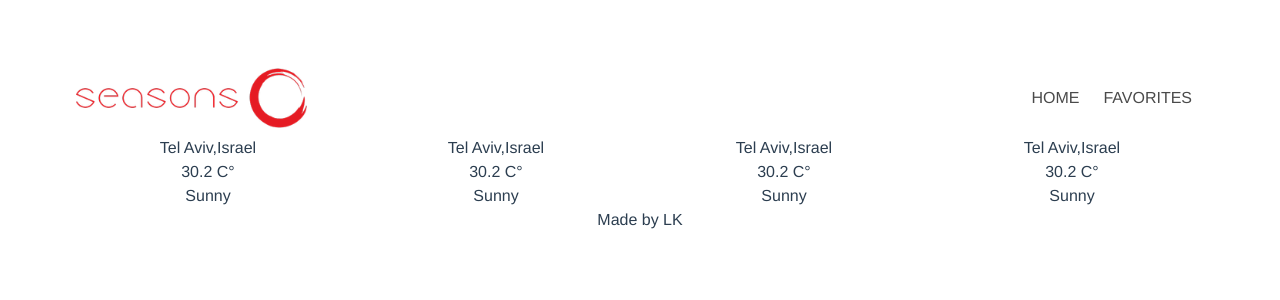
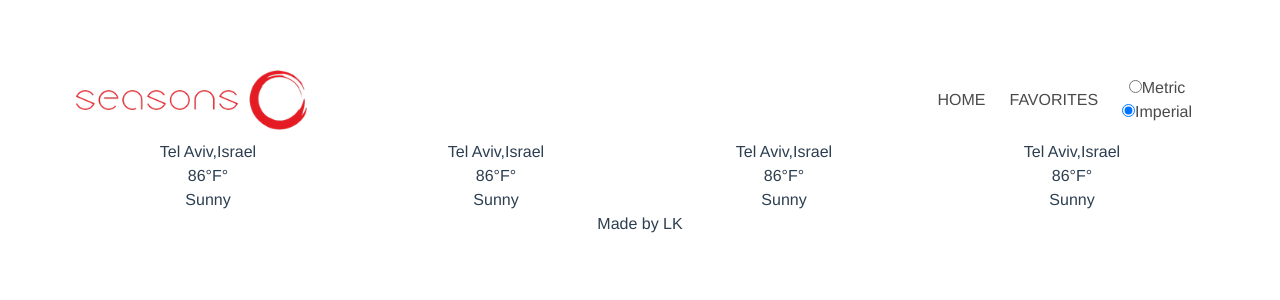
Before and after one commit to levkorsy/hwa, a Vue app: page /favorites in a window 1280 px wide. Shown: the top 300 px of the page. Built offline with nearby package versions, Linux system fonts and the light colour scheme; no server answers.

Commit message:
added far cel switch

```diff
--- /dev/null
+++ b/src/components/layout/UI/MeasureUnitsSwitch.vue
@@ -0,0 +1,30 @@
+<template>
+  <div>
+    <input type="radio" id="Metric" value="Metric" v-model="unit" @change="setMeasureUnit">
+    <label for="Metric">Metric</label>
+    <br>
+    <input type="radio" id="two" value="Imperial" v-model="unit" @change="setMeasureUnit">
+    <label for="two">Imperial</label>
+    <br>
+  </div>
+</template>
+
+<script>
+export default {
+  name: "MeasureUnitsSwitch",
+  data(){
+    return {
+      unit: 'Imperial'
+    }
+  },
+  methods:{
+    setMeasureUnit(){
+      this.$store.dispatch('main/changeMeasureUnit', this.unit)
+    }
+  }
+}
+</script>
+
+<style scoped>
+
+</style>
--- a/src/components/layout/currentLocation/MainLocationSecondaryComponent.vue
+++ b/src/components/layout/currentLocation/MainLocationSecondaryComponent.vue
@@ -12,6 +12,7 @@
 <script>
 import moment from "moment"
 import IconComponent from "../UI/IconComponent";
+import {mapState} from "vuex";
 export default {
   name: "MainLocationSecondaryComponent",
   components: {IconComponent},
@@ -22,6 +23,8 @@ export default {
     }
   },
   computed:{
+    ...mapState('main', ['measureUnits']),
+
     dayOfWeek(){
       return moment(this.item.Date).format('dddd');
     },
@@ -29,7 +32,8 @@ export default {
       return moment(this.item.Date).format('DD/MM/YYYY');
     },
     temperature(){
-      return `${this.item.Temperature.Minimum.Value}°${this.item.Temperature.Minimum.Unit} - ${this.item.Temperature.Maximum.Value}°${this.item.Temperature.Maximum.Unit}`;
+     return this.measureUnits === 'Metric' ? `${this.item.Temperature.Minimum.Value}°${this.item.Temperature.Minimum.Unit} - ${this.item.Temperature.Maximum.Value}°${this.item.Temperature.Maximum.Unit}`
+          : `${this.cToF(this.item.Temperature.Minimum.Value)}°F - ${this.cToF(this.item.Temperature.Maximum.Value)}°F`;
     },
     condition(){
       return this.item.Night.IconPhrase
@@ -39,7 +43,26 @@ export default {
       if(moment(this.item.Date).isSame(moment().add(1, 'day'), 'day')) return 'tomorrow'
       return ''
     }
-  }
+  },
+  methods:{
+    //TODO make mixin
+     cToF(celsius)
+{
+  const cTemp = celsius;
+  const cToFahr = cTemp * 9 / 5 + 32;
+  // const message = `${cTemp}\xB0C is ${cToFahr} \xB0F.`;
+  return cToFahr.toFixed(1)
+  // console.log(message);
+},
+
+ fToC(fahrenheit)
+{
+  const fTemp = fahrenheit;
+  const fToCel = (fTemp - 32) * 5 / 9;
+  const message = `${fTemp}\xB0F is ${fToCel}\xB0C.`;
+  console.log(message);
+}
+}
 }
 </script>
 
--- a/src/components/layout/currentLocation/SelectedWeatherDisplayInfo.vue
+++ b/src/components/layout/currentLocation/SelectedWeatherDisplayInfo.vue
@@ -26,7 +26,7 @@ export default {
     }
   },
   computed:{
-    ...mapState('main', ['selectedSearchResult']),
+    ...mapState('main', ['selectedSearchResult', 'measureUnits']),
     dayOfWeek(){
       return moment(this.item[0]?.LocalObservationDateTime).format('dddd');
     },
@@ -34,7 +34,7 @@ export default {
       return moment(this.item[0]?.LocalObservationDateTime).format('DD/MM/YYYY');
     },
     temperature(){
-      return `${this.item[0]?.Temperature.Metric.Value}°${this.item[0]?.Temperature.Metric.Unit}`;
+      return `${this.item[0]?.Temperature[this.measureUnits].Value}°${this.item[0]?.Temperature[this.measureUnits].Unit}`;
     },
     condition(){
       return this.item[0]?.WeatherText
--- a/src/components/layout/favorites/FavoritesItemComponent.vue
+++ b/src/components/layout/favorites/FavoritesItemComponent.vue
@@ -1,12 +1,14 @@
 <template>
 <div>
   <div>{{ item.name }},{{ item.country }} </div>
-  <div>{{ item.Temperature.Metric.Value }} {{ item.Temperature.Metric.Unit }}°</div>
+  <div>{{ temperature }}°</div>
   <div>{{ item.WeatherText }}</div>
 </div>
 </template>
 
 <script>
+import {mapState} from "vuex";
+
 export default {
   name: "FavoritesItemComponent",
   props:{
@@ -14,7 +16,15 @@ export default {
       type: Object,
       required: true
     }
+  },
+  computed:{
+    ...mapState('main', ['measureUnits']),
+
+    temperature(){
+      return `${this.item.Temperature[this.measureUnits].Value}°${this.item.Temperature[this.measureUnits].Unit}`;
+    },
   }
+
 }
 </script>
 
--- a/src/components/navigation/Navbar.vue
+++ b/src/components/navigation/Navbar.vue
@@ -58,14 +58,20 @@
             >
               FAVORITES
             </router-link>
+            <div class="navbar-item">
+              <measure-units-switch/>
+            </div>
           </div>
+
     </div>
   </nav>
 </template>
 
 <script>
+import MeasureUnitsSwitch from "../layout/UI/MeasureUnitsSwitch";
 export default {
   name: "Navbar",
+  components: {MeasureUnitsSwitch},
 }
 </script>
 
--- a/src/store/main/actions.js
+++ b/src/store/main/actions.js
@@ -10,7 +10,8 @@ export async function getMainLocationData({ commit, state }) {
             console.log(state)
             commit("main/setCurrentLocationData", single, { root: true });
         }, 1000)
-        // let url = `${state.url}${state.urlSingle}${state.currentLocationId}?apikey=${state.apiKey}&language=${state.language}&metric=true`;
+
+        // let url = `${state.url}${state.urlSingle}${state.currentLocationId}?apikey=${state.apiKey}&language=${state.language}`;
         // axios.get(`${url}`).then(data=>{
         //     commit("main/setCurrentLocationData", data.data, { root: true });
         // })
@@ -56,12 +57,14 @@ export async function getFavoritesData({ commit, state }) {
 export async function getMainLocationDataFiveDays({ commit, state }) {
     try {
         //TODO remove in deployment
+
         setTimeout(()=>{
             console.log(state)
             commit("main/setCurrentLocationDataFiveDays", fiveDays, { root: true });
         }, 1000)
-        // let url = `${state.url}${state.urlFiveDays}/${state.currentLocationId}?apikey=${state.apiKey}&language=${state.language}&metric=true`
-        // let url = `${state.url}${state.urlFiveDays}${state.currentLocationId}?apikey=${state.apiKey}&language=${state.language}&metric=true`;
+        // let url = `${state.url}${state.urlFiveDays}/${state.currentLocationId}?apikey=${state.apiKey}&language=${state.language}&details=true`
+        //
+        // // let url = `${state.url}${state.urlFiveDays}${state.currentLocationId}?apikey=${state.apiKey}&language=${state.language}&metric=true`;
         // axios.get(`${url}`).then(data=>{
         //     commit("main/setCurrentLocationDataFiveDays", data.data, { root: true });
         // })
@@ -97,6 +100,13 @@ export async function getCurrentLocationId({ commit, state }) {
         console.log(e)
     }
 }
+export async function changeMeasureUnit({ commit }, unit) {
+    try {
+        commit("setMeasureUnit", unit);
+    } catch (e) {
+        console.log(e)
+    }
+}
 
 export async function getFavoritesFromLocalStorage({ commit }) {
     try {
--- a/src/store/main/index.js
+++ b/src/store/main/index.js
@@ -22,7 +22,8 @@ export default {
             id: 215854,
             name: 'Tel-Aviv',
             country: 'Israel'
-        }
+        },
+        measureUnits:'Imperial'
     },
 
     actions,
--- a/src/store/main/mutations.js
+++ b/src/store/main/mutations.js
@@ -17,3 +17,6 @@ export const setCurrentLocationId = (state, payload) => {
 export const setSelectedSearchResult = (state, payload) => {
     state.selectedSearchResult = payload;
 };
+export const setMeasureUnit = (state, payload) => {
+    state.measureUnits = payload;
+};
```
Also changed, not shown: src/components/layout/Home.vue (+1 -6 lines).
